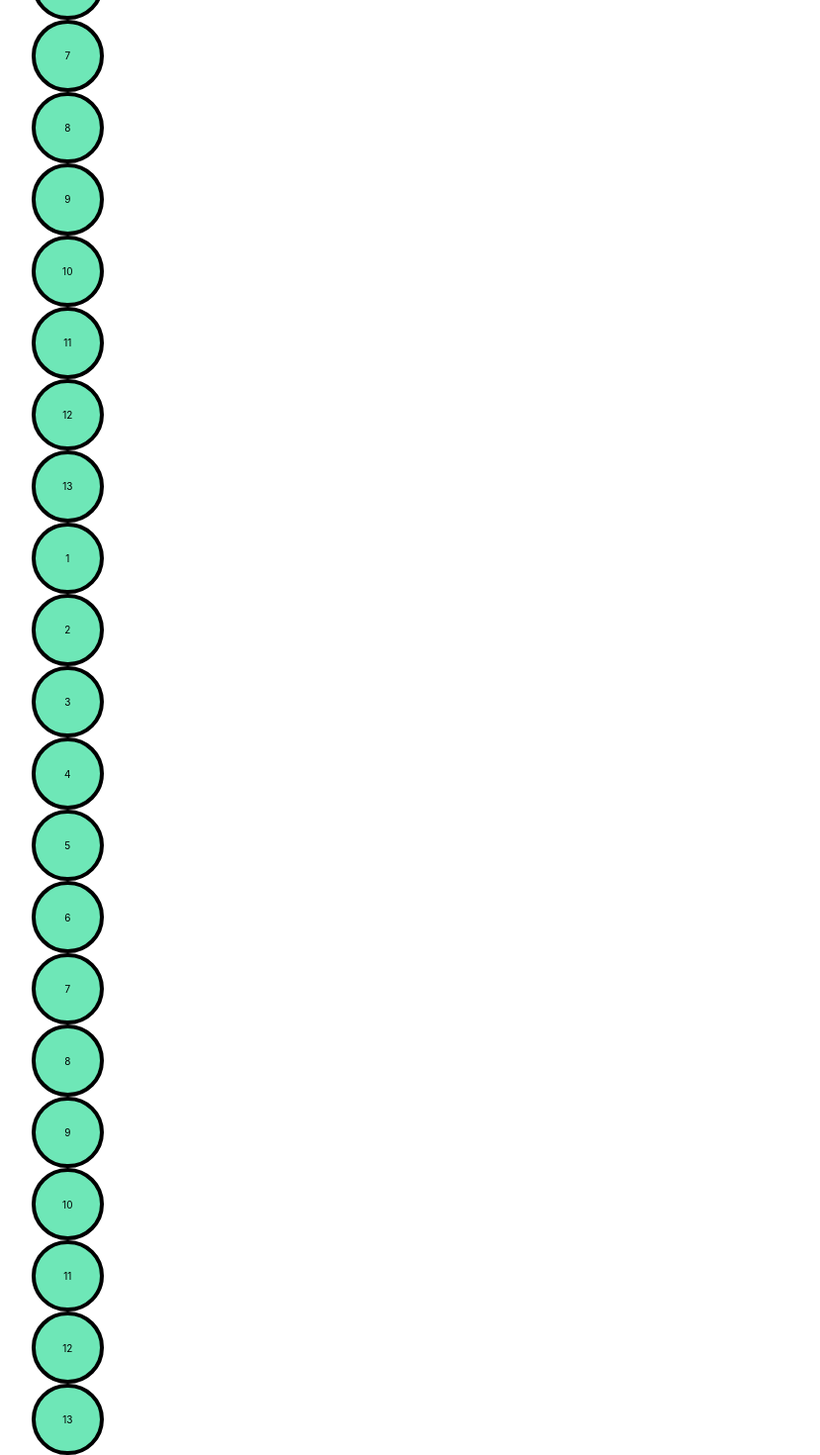
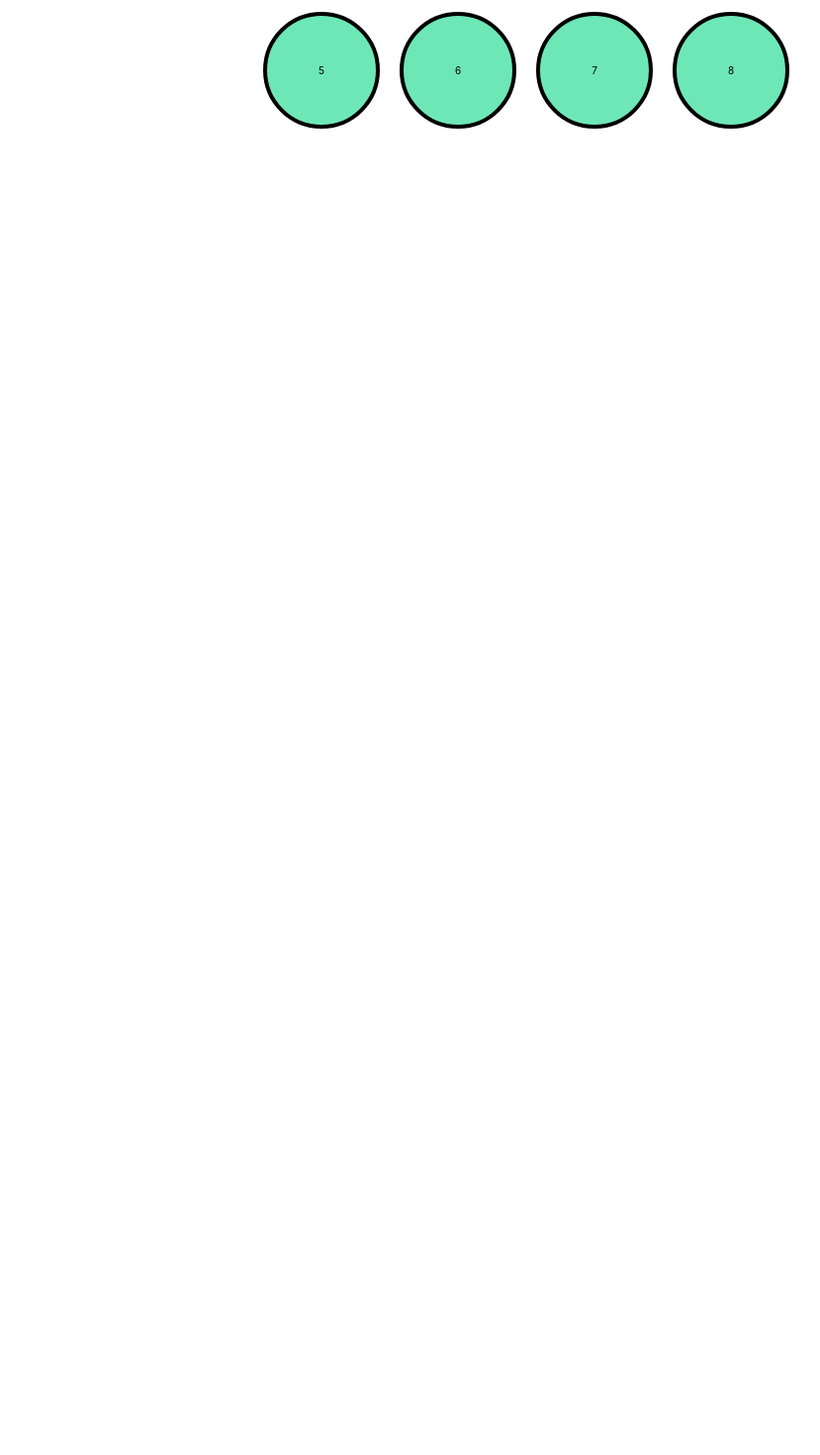
Before and after one commit to fac24/week-5-Peter-Hussain, a React (Vite) app in the folder game/: page / in a window 1280 px wide. Shown: the part 480-1950 px from the top of the page at 99% size, without its empty margins (108-937 px from the left). After the commit the page ends 800 px from the top, so only its background shows below. Built offline with nearby package versions, Linux system fonts and the light colour scheme.

Commit message:
game card container
co-authored-by: Peter <PJSalter@users.noreply.github.com>

```diff
--- a/game/src/App.css
+++ b/game/src/App.css
@@ -162,9 +162,19 @@ table {
 .game-card {
   display: grid;
   place-items: center;
-  height: 7.253rem;
-  width: 7.253rem;
+  height: clamp(7.253rem, 4.0051rem + 8.661vw, 11.8rem);
+  width: clamp(7.253rem, 4.0051rem + 8.661vw, 11.8rem);
   border-radius: 50%;
   background-color: var(--broccoli-green-300);
   border: black 0.4rem solid;
 }
+
+.game-card-container {
+  height: clamp(32.7rem, 18.0571rem + 39.0476vw, 53.2rem);
+  max-width: clamp(32.7rem, 18.0571rem + 39.0476vw, 53.2rem);
+  display: flex;
+  flex-wrap: wrap;
+  align-items: center;
+  justify-content: space-between;
+  margin: 2rem auto;
+}
--- a/game/src/App.jsx
+++ b/game/src/App.jsx
@@ -1,13 +1,13 @@
 import "./App.css";
 import NavBar from "./components/NavBar";
 import PageLayout from "./components/PageLayout";
-import GameGrid from "./components/GameGrid";
+import GameCardContainer from "./components/GameCardContainer";
 
 function App() {
   return (
     <PageLayout>
       <NavBar />
-      <GameGrid />
+      <GameCardContainer />
     </PageLayout>
   );
 }
--- a/game/src/components/GameCard.jsx
+++ b/game/src/components/GameCard.jsx
@@ -2,5 +2,9 @@ import React from "react";
 
 export default function GameCard(props) {
   console.log("hi");
-  return <div className="game-card">{props.children}</div>;
+  return (
+    <div>
+      <div className="game-card">{props.children}</div>
+    </div>
+  );
 }
--- a/game/src/components/GameGrid.jsx
+++ b/game/src/components/GameCardContainer.jsx
@@ -1,9 +1,9 @@
 import React from "react";
 import GameCard from "./GameCard";
 
-export default function GameGrid() {
+export default function GameCardContainer() {
   return (
-    <div className="container">
+    <div className="game-card-container">
       <GameCard>1</GameCard>
       <GameCard>2</GameCard>
       <GameCard>3</GameCard>
@@ -12,11 +12,6 @@ export default function GameGrid() {
       <GameCard>6</GameCard>
       <GameCard>7</GameCard>
       <GameCard>8</GameCard>
-      <GameCard>9</GameCard>
-      <GameCard>10</GameCard>
-      <GameCard>11</GameCard>
-      <GameCard>12</GameCard>
-      <GameCard>13</GameCard>
 
       <GameCard>1</GameCard>
       <GameCard>2</GameCard>
@@ -26,11 +21,6 @@ export default function GameGrid() {
       <GameCard>6</GameCard>
       <GameCard>7</GameCard>
       <GameCard>8</GameCard>
-      <GameCard>9</GameCard>
-      <GameCard>10</GameCard>
-      <GameCard>11</GameCard>
-      <GameCard>12</GameCard>
-      <GameCard>13</GameCard>
     </div>
   );
 }
```
